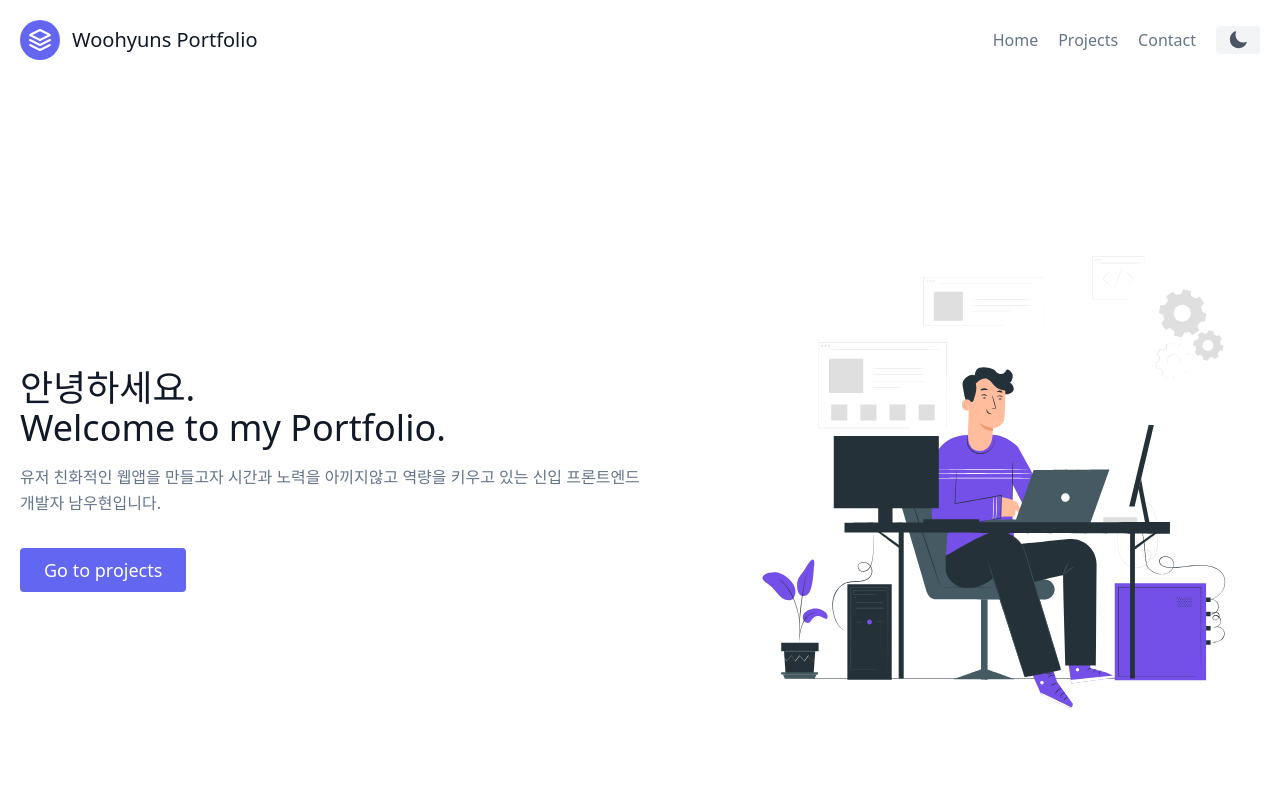
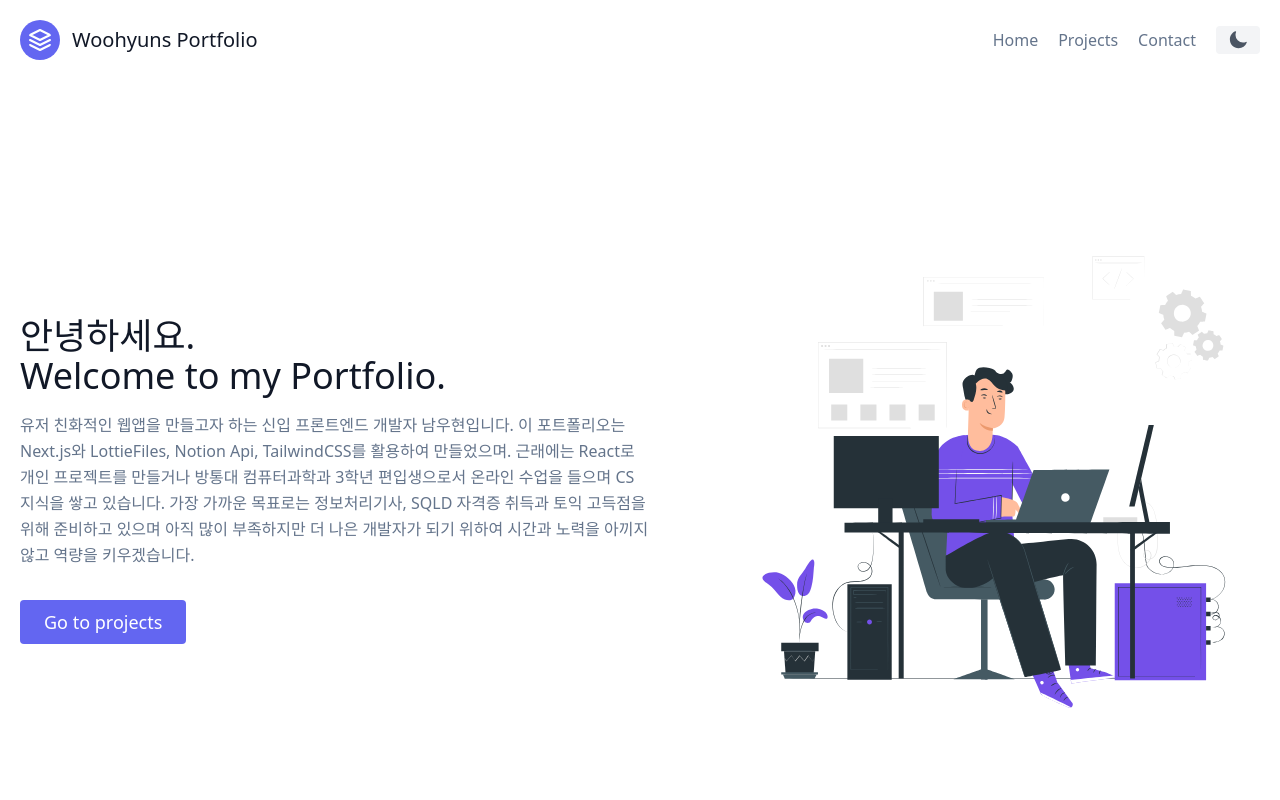
Before and after one commit to weekend365/Portfolio, a Next.js app: page / in a window 1280 px wide. Shown: the top 800 px of the page. Built offline with nearby package versions, Linux system fonts and the light colour scheme.

Commit message:
자기소개 수정

```diff
--- a/components/home/Hero.js
+++ b/components/home/Hero.js
@@ -12,8 +12,14 @@ export default function Hero() {
           Welcome to my Portfolio.
         </h1>
         <p className="mb-8 leading-relaxed">
-          유저 친화적인 웹앱을 만들고자 시간과 노력을 아끼지않고 역량을 키우고
-          있는 신입 프론트엔드 개발자 남우현입니다.
+          유저 친화적인 웹앱을 만들고자 하는 신입 프론트엔드 개발자
+          남우현입니다. 이 포트폴리오는 Next.js와 LottieFiles, Notion Api,
+          TailwindCSS를 활용하여 만들었으며. 근래에는 React로 개인 프로젝트를
+          만들거나 방통대 컴퓨터과학과 3학년 편입생으로서 온라인 수업을 들으며
+          CS 지식을 쌓고 있습니다. 가장 가까운 목표로는 정보처리기사, SQLD
+          자격증 취득과 토익 고득점을 위해 준비하고 있으며 아직 많이 부족하지만
+          더 나은 개발자가 되기 위하여 시간과 노력을 아끼지 않고 역량을
+          키우겠습니다.
         </p>
         <div className="flex justify-center">
           <Link href="/projects">
```
